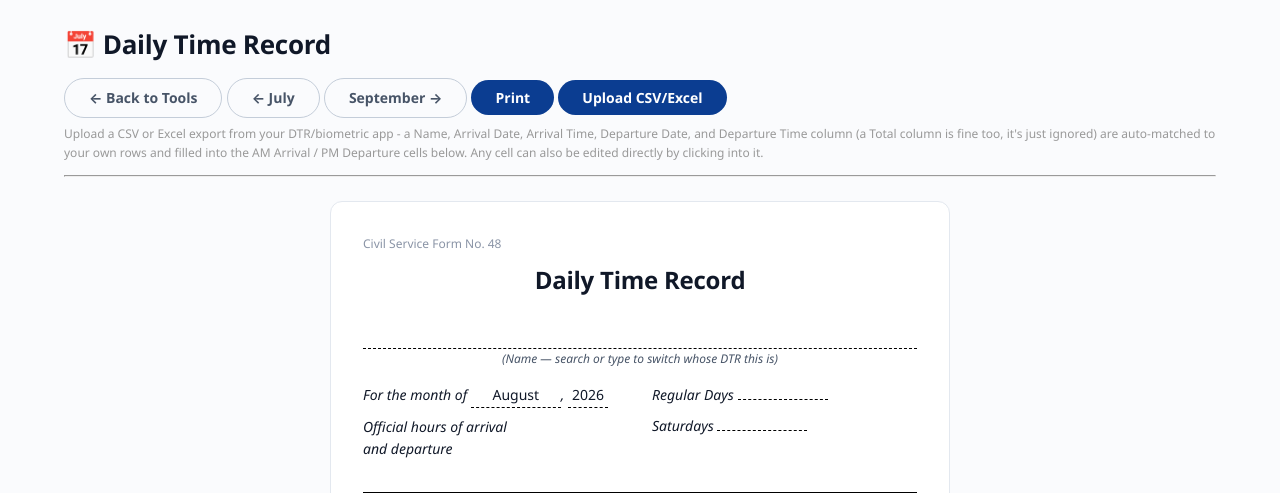
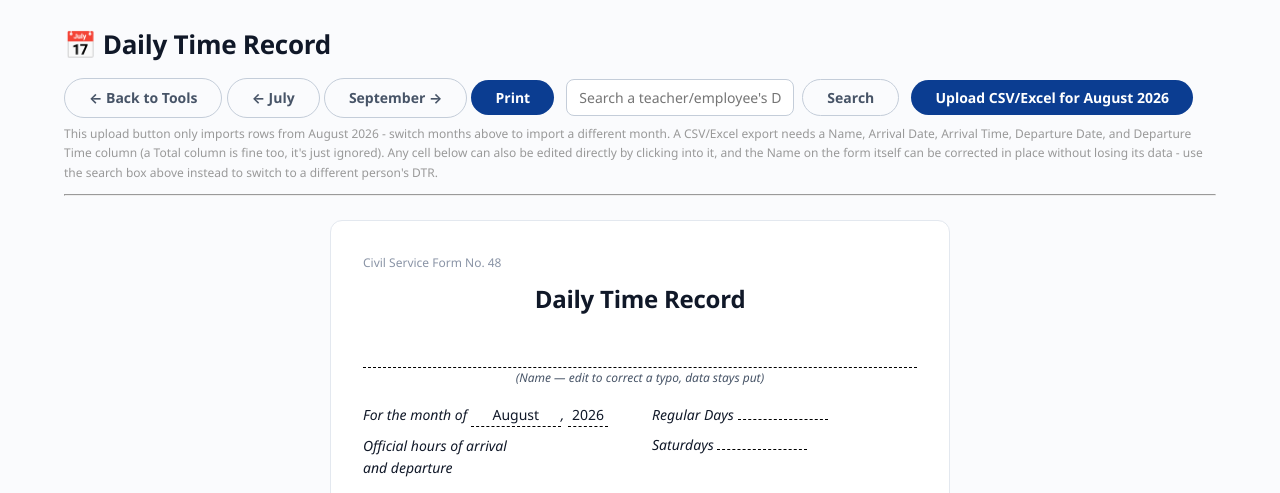
Before and after one commit to civ1977/smashed_sfs_project, a Django app: page /tools/dtr/ in a window 1280 px wide. Shown: the part 44-537 px from the top of the page. Run offline with Django 5.2, Linux system fonts and the light colour scheme; a user stored in the database is signed in; tables that the repository leaves empty hold one stand-in row (values such as "Sample post"); parts of the project's set-up code (start-up, migrations or seed data) failed here and were passed over.

Commit message:
Separate name search from name editing; scope upload to the viewed month
Editing the Name line on the printed DTR form was navigating to a
?name= lookup on every blur, which read as "the data just vanished"
whenever the typed text didn't exactly match an existing name. Split
into two distinct actions:
- The Name field on the form itself is now a correction/rename: blur
  posts to a new rename_dtr_employee view that renames every one of
  that person's TeacherTimeRecord rows under this account (unique
  together on teacher_id+employee_name+date, so a collision with an
  existing name on the same dates is caught and reported rather than
  silently overwriting). All of their time data moves with the rename.
- A separate search box now lives in the toolbar (not on the form),
  with the datalist autocomplete that used to be on the Name field -
  it's a pure ?name= lookup/switch with no side effects, for finding a
  different person's DTR.

Upload is also no longer "whichever month has the most rows in this
file" - the button is now explicitly labeled and bound to whatever
month is currently on screen (hidden year/month fields), so it reads
as a separate upload action per month; rows for other months in the
same file are skipped and reported instead of silently redirecting
elsewhere.

Co-Authored-By: Claude Sonnet 5 <noreply@anthropic.com>

```diff
--- a/smashed_sfs/accounts/views.py
+++ b/smashed_sfs/accounts/views.py
@@ -2,7 +2,6 @@ import calendar
 import csv
 import io
 import math
-from collections import Counter
 from datetime import date, datetime
 from urllib.parse import quote
 
@@ -12,7 +11,7 @@ from django.contrib.auth import login, authenticate, logout
 from django.contrib.auth.decorators import login_required
 from django.contrib.auth.models import User
 from django.contrib import messages
-from django.db import transaction
+from django.db import transaction, IntegrityError
 from django.http import JsonResponse
 from django.urls import reverse
 
@@ -456,6 +455,7 @@ def daily_time_record(request):
         'teacher': teacher,
         'employee_name': employee_name,
         'name_options': _dtr_name_options(teacher),
+        'month': month,
         'month_name': date(year, month, 1).strftime('%B'),
         'year': year,
         'prev_year': prev_year,
@@ -665,6 +665,13 @@ def upload_dtr(request):
         return redirect('daily_time_record')
 
     employee_name = request.POST.get('employee_name', '').strip() or teacher.full_name
+    today = date.today()
+    try:
+        target_year = int(request.POST.get('year', today.year))
+        target_month = int(request.POST.get('month', today.month))
+    except ValueError:
+        target_year, target_month = today.year, today.month
+    back_url = f"{reverse('daily_time_record')}?year={target_year}&month={target_month}&name={quote(employee_name)}"
 
     try:
         parsed, error = _dtr_parse_upload(uploaded_file, employee_name)
@@ -673,14 +680,17 @@ def upload_dtr(request):
 
     if error:
         messages.error(request, error)
-        return redirect(f"{reverse('daily_time_record')}?name={quote(employee_name)}")
+        return redirect(back_url)
 
-    # DTR prep is typically for the upcoming month, not "now" - so the file's
-    # own dates decide which month gets saved and shown, never today's date.
-    # A file can span more than one month (e.g. a late upload spilling into
-    # the next month's first few days); everything gets saved, and the view
-    # jumps to whichever month has the most records in this upload.
-    for d, entry in parsed.items():
+    # This upload button is bound to whichever month is currently on
+    # screen (a separate button per month, in effect, since navigating to
+    # a different month changes what it's scoped to) - only rows for that
+    # exact month get saved; anything else in the file is reported as
+    # skipped rather than silently redirecting the user somewhere else.
+    in_month = {d: entry for d, entry in parsed.items() if d.year == target_year and d.month == target_month}
+    skipped = len(parsed) - len(in_month)
+
+    for d, entry in in_month.items():
         record, _ = TeacherTimeRecord.objects.get_or_create(
             teacher_id=teacher.teacher_id, employee_name=employee_name, date=d
         )
@@ -689,19 +699,49 @@ def upload_dtr(request):
                 setattr(record, field, entry[field])
         record.save()
 
-    month_counts = Counter((d.year, d.month) for d in parsed)
-    primary_year, primary_month = month_counts.most_common(1)[0][0]
-    other_months = len(parsed) - month_counts[(primary_year, primary_month)]
+    target_label = date(target_year, target_month, 1).strftime('%B %Y')
+    if in_month:
+        note = f' ({skipped} fell outside {target_label} and were skipped)' if skipped else ''
+        messages.success(request, f'Imported time records for {employee_name} - {len(in_month)} day(s) in {target_label}{note}.')
+    else:
+        messages.error(request, f'That file had no records for {employee_name} in {target_label}.')
+    return redirect(back_url)
 
-    note = f' ({other_months} fell in a different month and were saved there instead)' if other_months else ''
-    messages.success(
-        request,
-        f'Imported time records for {employee_name} - {month_counts[(primary_year, primary_month)]} day(s) in '
-        f'{date(primary_year, primary_month, 1).strftime("%B %Y")}{note}.',
-    )
-    return redirect(
-        f"{reverse('daily_time_record')}?year={primary_year}&month={primary_month}&name={quote(employee_name)}"
-    )
+
+@login_required
+def rename_dtr_employee(request):
+    """Editing the Name line on the DTR form itself is a correction (a typo,
+    a formatting fix) to whoever's records are already loaded - it renames
+    every one of that person's TeacherTimeRecord rows under this account
+    and keeps all their time data. This is deliberately separate from the
+    Name field's search box, which just looks up a (possibly different,
+    possibly empty) existing person's DTR without touching any data."""
+    if request.method != 'POST':
+        return redirect('daily_time_record')
+
+    teacher = Teacher.objects.filter(username=request.user.username).first()
+    if not teacher:
+        return redirect('daily_time_record')
+
+    old_name = request.POST.get('old_name', '').strip()
+    new_name = request.POST.get('new_name', '').strip()
+    year = request.POST.get('year', '')
+    month = request.POST.get('month', '')
+
+    if new_name and old_name and new_name != old_name:
+        try:
+            TeacherTimeRecord.objects.filter(teacher_id=teacher.teacher_id, employee_name=old_name).update(
+                employee_name=new_name
+            )
+            messages.success(request, f'Renamed "{old_name}" to "{new_name}" - all their time records were kept.')
+        except IntegrityError:
+            messages.error(
+                request,
+                f'Could not rename to "{new_name}" - that name already has records on some of the same dates.',
+            )
+            new_name = old_name
+
+    return redirect(f"{reverse('daily_time_record')}?year={year}&month={month}&name={quote(new_name or old_name)}")
 
 
 @login_required
--- a/smashed_sfs/smashed_sfs/urls.py
+++ b/smashed_sfs/smashed_sfs/urls.py
@@ -25,6 +25,7 @@ urlpatterns = [
     path('tools/', views.tools, name='tools'),
     path('tools/dtr/', views.daily_time_record, name='daily_time_record'),
     path('tools/dtr/upload/', views.upload_dtr, name='upload_dtr'),
+    path('tools/dtr/rename/', views.rename_dtr_employee, name='rename_dtr_employee'),
     path('tools/dtr/save-cell/', views.save_dtr_cell, name='save_dtr_cell'),
 
     path('students/', include('students.urls')),
--- a/smashed_sfs/templates/accounts/dtr.html
+++ b/smashed_sfs/templates/accounts/dtr.html
@@ -9,17 +9,37 @@
     <a href="{% url 'daily_time_record' %}?year={{ prev_year }}&month={{ prev_month }}&name={{ employee_name|urlencode }}" class="btn ghost">&larr; {{ prev_month_name }}</a>
     <a href="{% url 'daily_time_record' %}?year={{ next_year }}&month={{ next_month }}&name={{ employee_name|urlencode }}" class="btn ghost">{{ next_month_name }} &rarr;</a>
     <button type="button" class="btn" onclick="window.print()">Print</button>
-    <button type="button" class="btn btn-success" onclick="document.getElementById('dtr-file-input').click()">Upload CSV/Excel</button>
+
+    <div class="dtr-search-row">
+        <input type="text" id="dtr-search-input" list="dtr-name-options" placeholder="Search a teacher/employee's DTR&hellip;">
+        <button type="button" class="btn ghost" onclick="dtrGoToSearchedName()">Search</button>
+        <datalist id="dtr-name-options">
+            {% for name in name_options %}
+            <option value="{{ name }}">{% endfor %}
+        </datalist>
+    </div>
+
+    <button type="button" class="btn btn-success" onclick="document.getElementById('dtr-file-input').click()">Upload CSV/Excel for {{ month_name }} {{ year }}</button>
     <form id="dtr-upload-form" method="post" enctype="multipart/form-data" action="{% url 'upload_dtr' %}" style="display:none;">
         {% csrf_token %}
         <input type="hidden" name="employee_name" value="{{ employee_name }}">
+        <input type="hidden" name="year" value="{{ year }}">
+        <input type="hidden" name="month" value="{{ month }}">
         <input type="file" id="dtr-file-input" name="dtr_file" accept=".csv,.xlsx,.xlsm" onchange="document.getElementById('dtr-upload-form').submit()">
     </form>
+    <form id="dtr-rename-form" method="post" action="{% url 'rename_dtr_employee' %}" style="display:none;">
+        {% csrf_token %}
+        <input type="hidden" name="old_name" value="{{ employee_name }}">
+        <input type="hidden" name="new_name" id="dtr-rename-new-name">
+        <input type="hidden" name="year" value="{{ year }}">
+        <input type="hidden" name="month" value="{{ month }}">
+    </form>
     <p style="color: #999; font-size: 12px; margin-top: 6px;">
-        Upload a CSV or Excel export from your DTR/biometric app - a Name, Arrival Date, Arrival Time,
-        Departure Date, and Departure Time column (a Total column is fine too, it's just ignored) are
-        auto-matched to your own rows and filled into the AM Arrival / PM Departure cells below. Any cell can
-        also be edited directly by clicking into it.
+        This upload button only imports rows from {{ month_name }} {{ year }} - switch months above to import a
+        different month. A CSV/Excel export needs a Name, Arrival Date, Arrival Time, Departure Date, and
+        Departure Time column (a Total column is fine too, it's just ignored). Any cell below can also be
+        edited directly by clicking into it, and the Name on the form itself can be corrected in place without
+        losing its data - use the search box above instead to switch to a different person's DTR.
     </p>
     <hr>
 </div>
@@ -32,15 +52,10 @@
         type="text"
         id="dtr-name-input"
         class="dtr-name-line dtr-name-input"
-        list="dtr-name-options"
         value="{{ employee_name }}"
         autocomplete="off"
     >
-    <datalist id="dtr-name-options">
-        {% for name in name_options %}
-        <option value="{{ name }}">{% endfor %}
-    </datalist>
-    <div class="dtr-name-label">(Name &mdash; search or type to switch whose DTR this is)</div>
+    <div class="dtr-name-label">(Name &mdash; edit to correct a typo, data stays put)</div>
 
     <div class="dtr-meta">
         <div class="dtr-meta-left">
@@ -113,6 +128,16 @@
 </div>
 
 <style>
+    .dtr-search-row { display: inline-flex; gap: var(--space-2); align-items: center; margin: 0 var(--space-2); }
+    .dtr-search-row input {
+        padding: var(--space-2) var(--space-3);
+        border: 1px solid var(--line-strong);
+        border-radius: var(--radius);
+        font-family: var(--font-body);
+        font-size: 14px;
+        min-width: 220px;
+    }
+
     .dtr-form {
         max-width: 620px;
         margin: var(--space-5) auto;
@@ -194,20 +219,37 @@
 </style>
 
 <script>
+    var currentEmployeeName = "{{ employee_name|escapejs }}";
+
+    function dtrGoToSearchedName() {
+        var value = document.getElementById('dtr-search-input').value.trim();
+        if (!value) return;
+        var url = new URL(window.location.href);
+        url.searchParams.set('name', value);
+        window.location.href = url.toString();
+    }
+
     (function () {
-        var csrfToken = document.querySelector('#dtr-upload-form [name=csrfmiddlewaretoken]').value;
+        var searchInput = document.getElementById('dtr-search-input');
+        searchInput.addEventListener('keydown', function (e) {
+            if (e.key === 'Enter') {
+                e.preventDefault();
+                dtrGoToSearchedName();
+            }
+        });
+
+        // The Name line on the printed form itself is a correction (fix a
+        // typo), not a search - it renames every record already loaded here
+        // and keeps the data, instead of navigating away to look up a
+        // (possibly empty) different name. Use the search box above to
+        // switch to viewing someone else's DTR.
         var nameInput = document.getElementById('dtr-name-input');
-
-        function goToName(name) {
-            var url = new URL(window.location.href);
-            url.searchParams.set('name', name);
-            window.location.href = url.toString();
-        }
-
         var lastName = nameInput.value.trim();
         nameInput.addEventListener('blur', function () {
             var value = nameInput.value.trim();
-            if (value && value !== lastName) goToName(value);
+            if (!value || value === lastName) return;
+            document.getElementById('dtr-rename-new-name').value = value;
+            document.getElementById('dtr-rename-form').submit();
         });
         nameInput.addEventListener('keydown', function (e) {
             if (e.key === 'Enter') {
@@ -216,6 +258,7 @@
             }
         });
 
+        var csrfToken = document.querySelector('#dtr-upload-form [name=csrfmiddlewaretoken]').value;
         document.querySelectorAll('.dtr-editable').forEach(function (cell) {
             var lastSaved = cell.textContent.trim();
             cell.addEventListener('blur', function () {
@@ -233,7 +276,7 @@
                         date: cell.dataset.date,
                         field: cell.dataset.field,
                         value: value,
-                        employee_name: nameInput.value.trim(),
+                        employee_name: currentEmployeeName,
                     }),
                 }).then(function (resp) {
                     if (!resp.ok) throw new Error('save failed');
```
